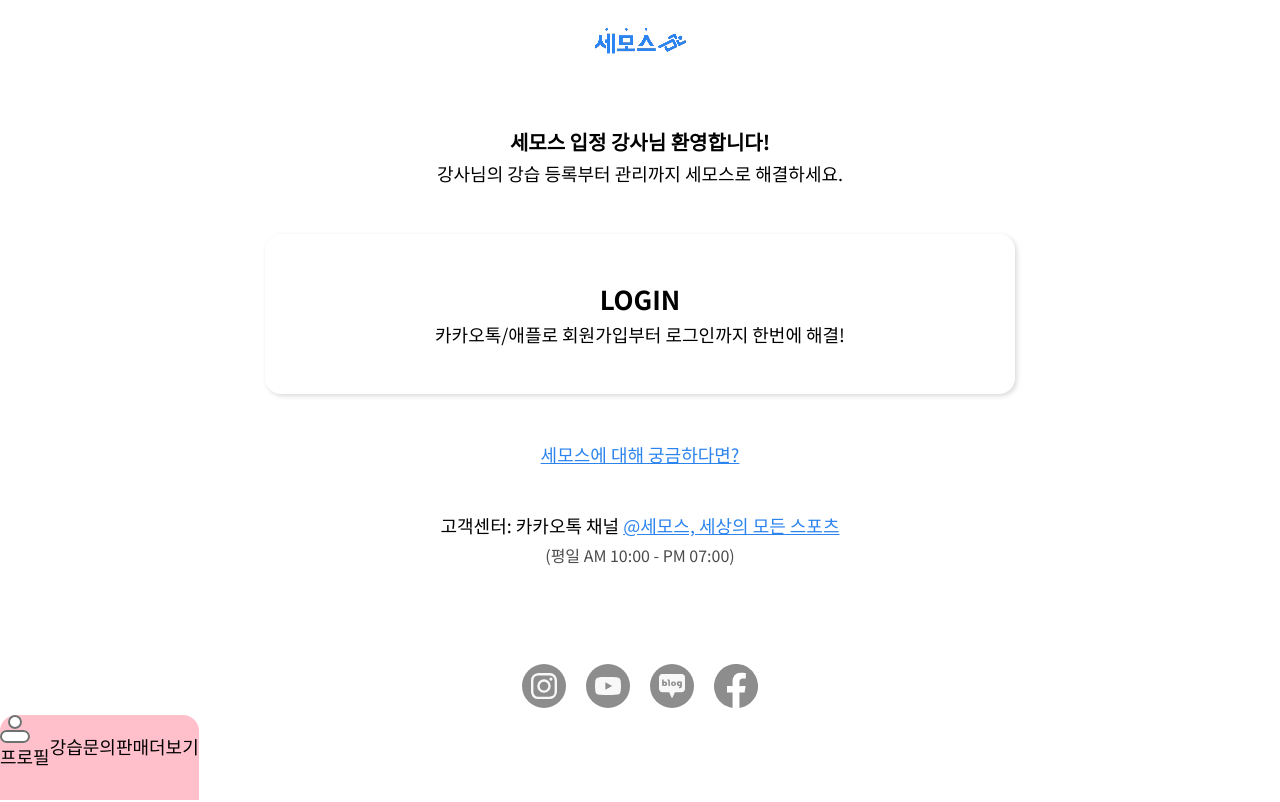
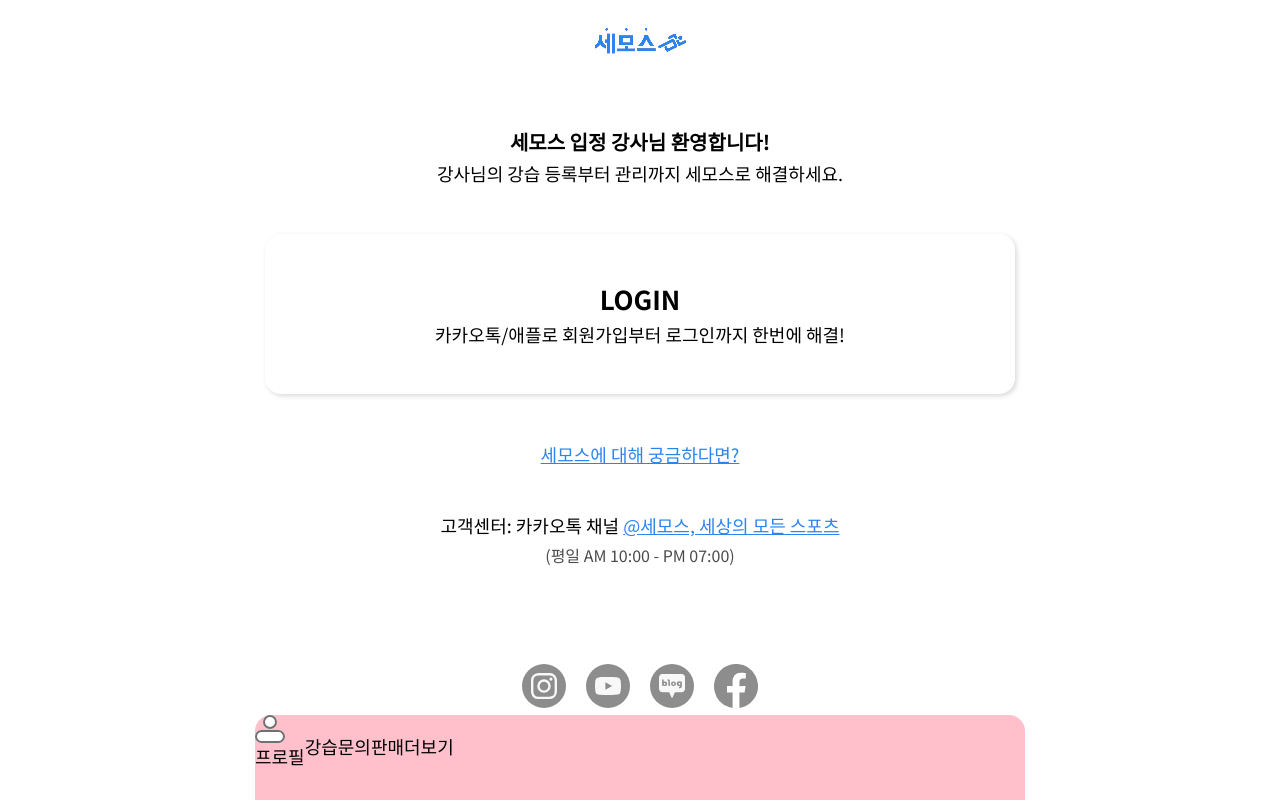
Before and after one commit to semos0px/partner-desktop, a React (Create React App) app: page / in a window 1280 px wide. Shown: the top 802 px of the page. Built offline with nearby package versions, Linux system fonts and the light colour scheme; a web font is replaced by a local one.

Commit message:
🐛 Fix a bug about width

```diff
--- a/src/layouts/gnb.js
+++ b/src/layouts/gnb.js
@@ -4,17 +4,18 @@
 import profileIcon from "../assets/icon/navbar/profile.svg";
 import colors from "../styles/constants/colors";
 import base from "../styles/constants/base";
+import responsive from "../styles/constants/responsive";
 
 const Navbar = styled.nav`
-  max-width: 100%;
+  width: 100%;
+  max-width: ${responsive.maxWidth.sm}px;
   position: fixed;
   bottom: 0;
-  left: 0;
 
-  height: 85px;
+  height: ${base.gnbHeight}px;
   border-top-left-radius: ${base.borderRadius}px;
   border-top-right-radius: ${base.borderRadius}px;
-  /* background-color: ${colors.white}; */
+  background-color: ${colors.white};
   background-color: pink;
 `;
 
```
